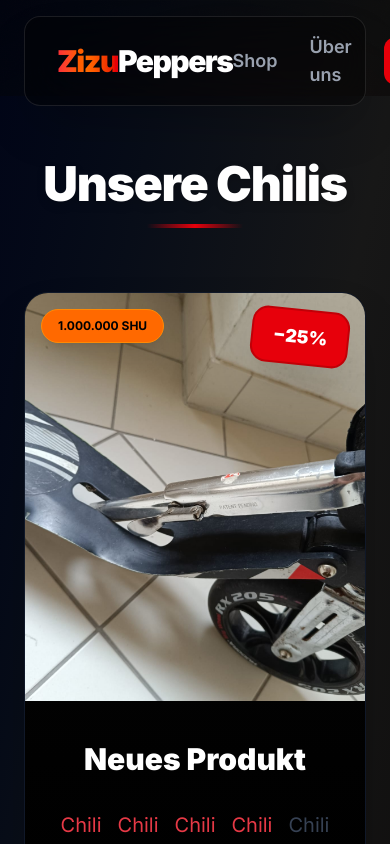
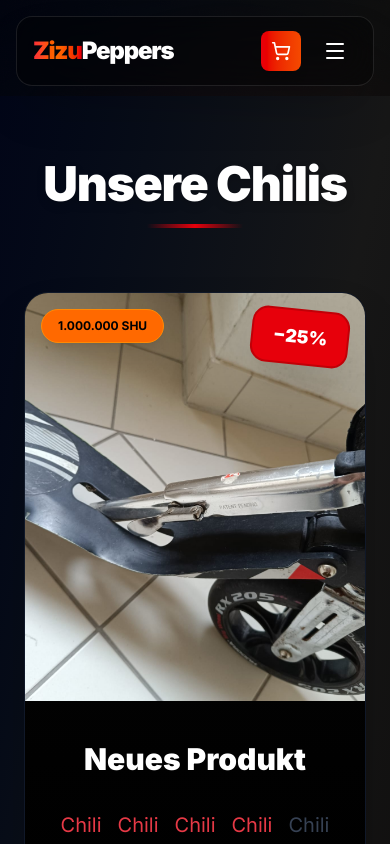
Before and after one commit to LouisMuhr/chili-shop, a Next.js app: page / in a window 390 px wide. Shown: the top 844 px of the page. Built offline with nearby package versions, Linux system fonts and the light colour scheme.

Commit message:
feat: handydesign

```diff
--- a/components/Navbar.tsx
+++ b/components/Navbar.tsx
@@ -4,24 +4,27 @@
 
 import Link from "next/link";
 import { usePathname } from "next/navigation";
-import { ShoppingCart } from "lucide-react";
+import { ShoppingCart, Menu, X } from "lucide-react";
 import { useCart } from "@/lib/cartStore";
+import { useState } from "react";
 
 export default function Navbar() {
   const pathname = usePathname();
   const { items } = useCart();
   const itemCount = items.reduce((sum, item) => sum + item.quantity, 0);
+  const [mobileMenuOpen, setMobileMenuOpen] = useState(false);
 
   return (
-    <nav className="fixed top-0 left-0 right-0 z-50 px-6 py-4">
+    <>
+      <nav className="fixed top-0 left-0 right-0 z-50 px-4 md:px-6 py-4">
         <div className="max-w-7xl mx-auto">
           {/* Glassmorphism Container */}
-        <div className="bg-black/40 backdrop-blur-xl border border-white/10 rounded-2xl px-8 py-4 shadow-2xl">
+          <div className="bg-black/40 backdrop-blur-xl border border-white/10 rounded-2xl px-4 md:px-8 py-3 md:py-4 shadow-2xl">
             <div className="flex items-center justify-between">
 
               {/* Logo */}
               <Link href="/" className="group">
-              <h1 className="text-3xl font-black tracking-tighter">
+                <h1 className="text-2xl md:text-3xl font-black tracking-tighter">
                   <span className="bg-gradient-to-r from-red-500 via-orange-500 to-red-600 bg-clip-text text-transparent group-hover:from-red-400 group-hover:to-orange-500 transition-all duration-300">
                     Zizu
                   </span>
@@ -31,12 +34,12 @@
                 </h1>
               </Link>
 
-            {/* Navigation Links */}
-            <div className="flex items-center gap-8">
+              {/* Desktop Navigation */}
+              <div className="hidden md:flex items-center gap-8">
                 <Link
                   href="/admin"
                   className={`text-lg font-semibold transition-all duration-300 ${
-                  pathname === '/shop'
+                    pathname === '/admin'
                       ? 'text-red-500'
                       : 'text-gray-400 hover:text-white'
                   }`}
@@ -55,7 +58,7 @@
                   Über uns
                 </Link>
 
-              {/* Cart Button */}
+                {/* Cart Button Desktop */}
                 <Link
                   href="/cart"
                   className="relative group"
@@ -64,7 +67,6 @@
                     <ShoppingCart className="w-5 h-5" />
                     <span>Warenkorb</span>
 
-                  {/* Item Count Badge */}
                     {itemCount > 0 && (
                       <span className="absolute -top-2 -right-2 bg-white text-red-600 text-xs font-black w-6 h-6 rounded-full flex items-center justify-center shadow-lg border-2 border-red-600">
                         {itemCount}
@@ -73,9 +75,84 @@
                   </div>
                 </Link>
               </div>
+
+              {/* Mobile: Cart + Burger Menu */}
+              <div className="flex md:hidden items-center gap-3">
+                {/* Cart Button Mobile - nur Icon */}
+                <Link
+                  href="/cart"
+                  className="relative"
+                >
+                  <div className="p-2.5 bg-gradient-to-r from-red-600 to-orange-600 text-white rounded-lg shadow-lg">
+                    <ShoppingCart className="w-5 h-5" />
+
+                    {itemCount > 0 && (
+                      <span className="absolute -top-1 -right-1 bg-white text-red-600 text-xs font-black w-5 h-5 rounded-full flex items-center justify-center shadow-lg border-2 border-red-600">
+                        {itemCount}
+                      </span>
+                    )}
+                  </div>
+                </Link>
+
+                {/* Burger Menu Button */}
+                <button
+                  onClick={() => setMobileMenuOpen(!mobileMenuOpen)}
+                  className="p-2.5 text-white hover:text-red-500 transition-colors"
+                  aria-label="Menu"
+                >
+                  {mobileMenuOpen ? (
+                    <X className="w-6 h-6" />
+                  ) : (
+                    <Menu className="w-6 h-6" />
+                  )}
+                </button>
+              </div>
             </div>
           </div>
         </div>
       </nav>
+
+      {/* Mobile Menu Overlay */}
+      {mobileMenuOpen && (
+        <>
+          {/* Backdrop */}
+          <div
+            className="fixed inset-0 bg-black/60 backdrop-blur-sm z-40 md:hidden"
+            onClick={() => setMobileMenuOpen(false)}
+          ></div>
+
+          {/* Mobile Menu Panel */}
+          <div className="fixed top-24 right-4 left-4 z-50 md:hidden">
+            <div className="bg-black/90 backdrop-blur-xl border border-white/10 rounded-2xl p-6 shadow-2xl">
+              <nav className="flex flex-col gap-4">
+                <Link
+                  href="/admin"
+                  onClick={() => setMobileMenuOpen(false)}
+                  className={`text-xl font-semibold py-3 px-4 rounded-xl transition-all duration-300 ${
+                    pathname === '/admin'
+                      ? 'bg-red-600 text-white'
+                      : 'text-gray-300 hover:bg-white/5 hover:text-white'
+                  }`}
+                >
+                  Shop
+                </Link>
+
+                <Link
+                  href="/about"
+                  onClick={() => setMobileMenuOpen(false)}
+                  className={`text-xl font-semibold py-3 px-4 rounded-xl transition-all duration-300 ${
+                    pathname === '/about'
+                      ? 'bg-red-600 text-white'
+                      : 'text-gray-300 hover:bg-white/5 hover:text-white'
+                  }`}
+                >
+                  Über uns
+                </Link>
+              </nav>
+            </div>
+          </div>
+        </>
+      )}
+    </>
   );
 }
```
Lines whose indentation alone changed are shown as unchanged.
